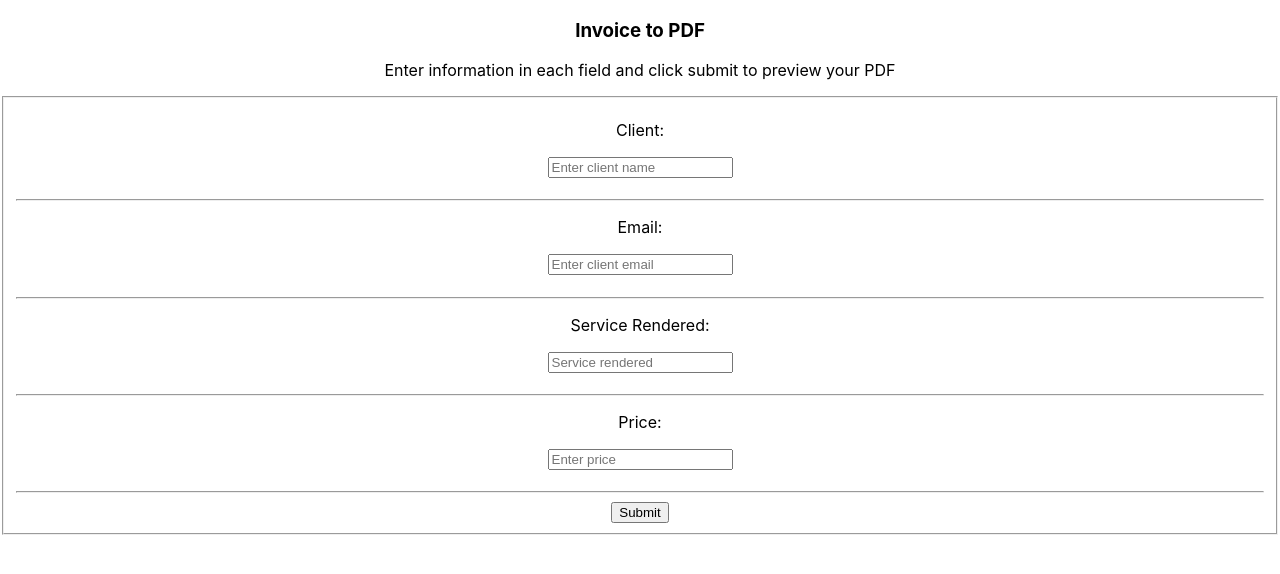
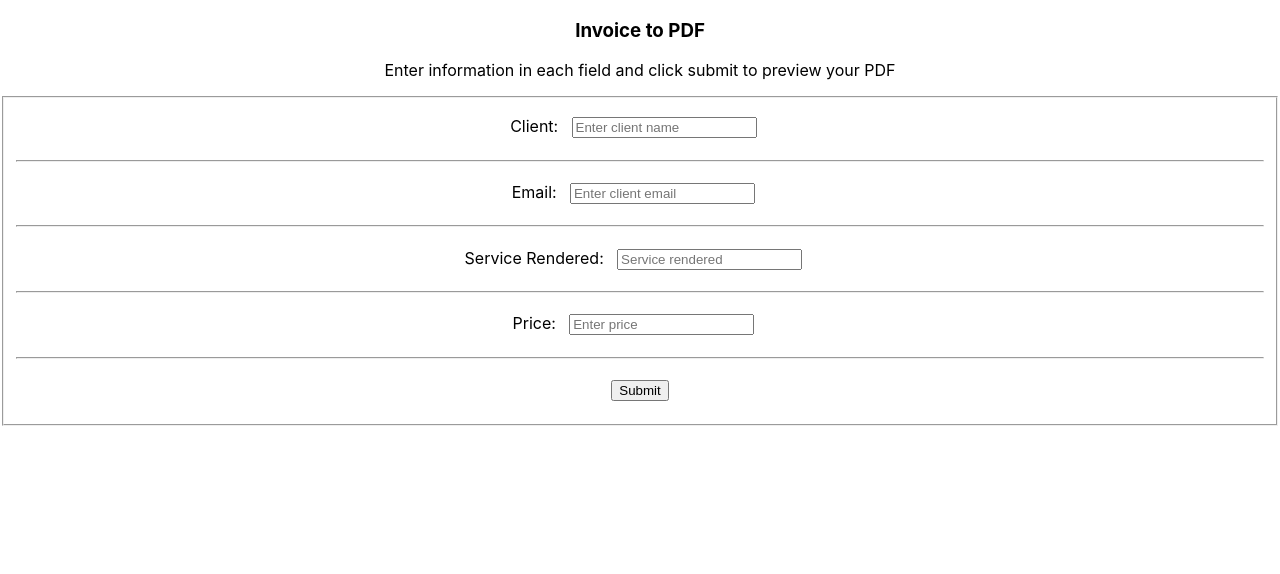
Before and after one commit to joeybrown-ctrl/react-invoice-app, a React (Create React App) app: page / in a window 1280 px wide. Shown: the top 574 px of the page. Built offline with nearby package versions, Linux system fonts and the light colour scheme.

Commit message:
editing styles in form

```diff
--- a/src/components/Form/Form.css
+++ b/src/components/Form/Form.css
@@ -1,3 +1,7 @@
 input {
-    margin-bottom: 1em;
+    margin: 1em;
 }
+
+button {
+    margin: 1em;
+}
--- a/src/components/Form/Form.js
+++ b/src/components/Form/Form.js
@@ -38,23 +38,27 @@ class Form extends Component {
                     <form>
                         <fieldset>
                                 <div>
-                                    <p>Client:</p>
+                                    <label>Client:
                                     <input onChange={this.onChange('client')} name="client" type="text" placeholder="Enter client name"></input>
+                                    </label>
                                 </div>
                                 <hr/>
                                 <div>
-                                    <p>Email:</p>
+                                    <label>Email:
                                     <input onChange={this.onChange('email')} name="email" type="email" placeholder="Enter client email"></input>
+                                    </label>
                                 </div>
                                 <hr/>
                                 <div>
-                                    <p>Service Rendered:</p>
+                                    <label>Service Rendered:
                                     <input onChange={this.onChange('service')} name="service" type="text" placeholder="Service rendered"></input>
+                                    </label>
                                 </div>
                                 <hr/>
                                 <div>
-                                    <p>Price:</p>
+                                    <label>Price:
                                     <input onChange={this.onChange('price')} name="price" type="text" placeholder="Enter price"></input>
+                                    </label>
                                 </div>
                                 <hr/>
                                 <div>
```
